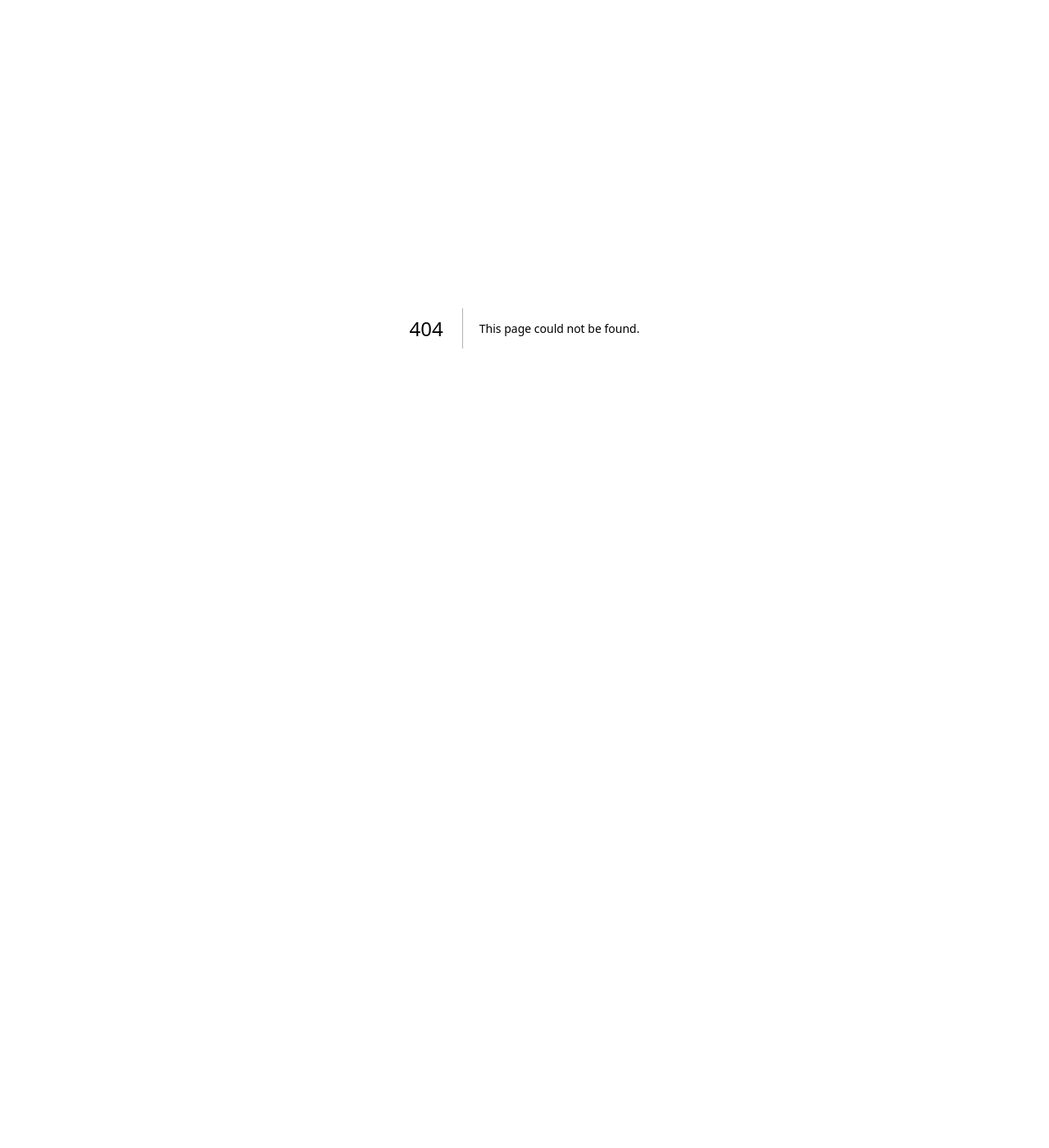
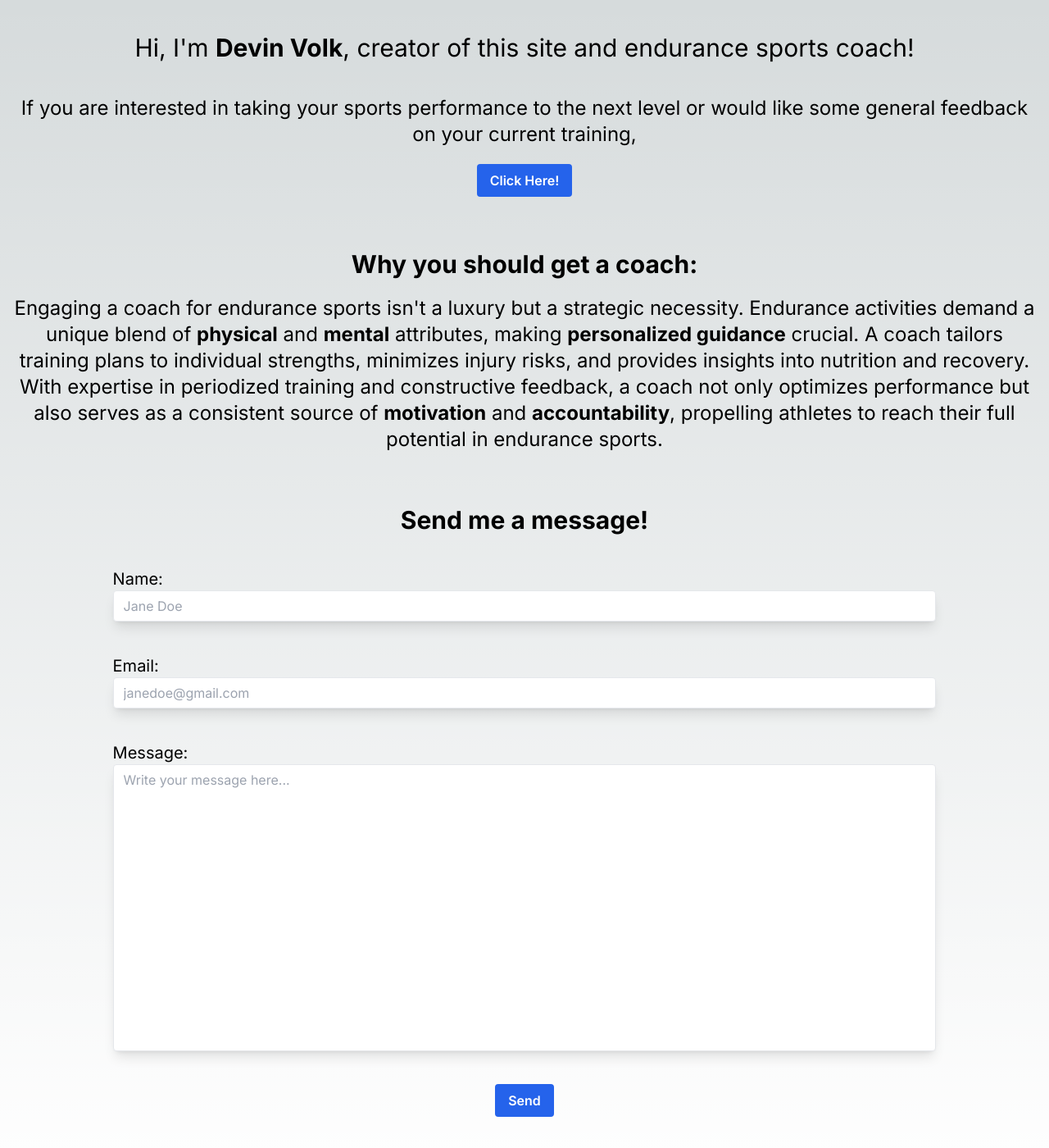
Before and after one commit to devinvolk/threshold_calculator, a Next.js app: page /Coaching in a window 1280 px wide. Before the commit this address had no page. Shown: the top 1400 px of the page at 82% size. Before the commit the page ends 800 px from the top, so only its background shows below. Built offline with nearby package versions, Linux system fonts and the light colour scheme.

Commit message:
added a coaching page, fixed routing, email form layout created

```diff
--- /dev/null
+++ b/app/Coaching/page.js
@@ -0,0 +1,104 @@
+"use client";
+
+import React from "react";
+
+const Coaching = () => {
+  const handleClick = () => {
+    const messageSection = document.getElementById("formTitle");
+    if (messageSection) {
+      messageSection.scrollIntoView({ behavior: "smooth", block: "start" });
+    }
+  };
+
+  const handleSubmit = (e) => {
+    e.preventDefault();
+    alert(
+      "This feature is still in development. Please message @devinvolk on Instagram. Thank you!"
+    );
+  };
+
+  return (
+    <div className="mx-3">
+      <h1 className="text-3xl text-center mt-10">
+        Hi, I'm <span className="font-bold">Devin Volk</span>, creator of this
+        site and endurance sports coach!
+      </h1>
+      <p className="text-2xl text-center mt-10">
+        If you are interested in taking your sports performance to the next
+        level or would like some general feedback on your current training,
+      </p>
+      <div className="flex justify-center mt-5">
+        <button
+          className="bg-blue-600 hover:bg-blue-700 text-white font-semibold py-2 px-4 rounded flex"
+          onClick={handleClick}
+        >
+          Click Here!
+        </button>
+      </div>
+      <h2 className="text-3xl text-center font-bold mt-16">
+        Why you should get a coach:
+      </h2>
+      <p className="text-2xl text-center mt-5">
+        Engaging a coach for endurance sports isn't a luxury but a strategic
+        necessity. Endurance activities demand a unique blend of{" "}
+        <span className="font-bold">physical</span> and{" "}
+        <span className="font-bold">mental</span> attributes, making{" "}
+        <span className="font-bold">personalized guidance</span> crucial. A
+        coach tailors training plans to individual strengths, minimizes injury
+        risks, and provides insights into nutrition and recovery. With expertise
+        in periodized training and constructive feedback, a coach not only
+        optimizes performance but also serves as a consistent source of{" "}
+        <span className="font-bold">motivation</span> and{" "}
+        <span className="font-bold">accountability</span>, propelling athletes
+        to reach their full potential in endurance sports.
+      </p>
+      <h1 className="text-3xl text-center font-bold mt-16" id="formTitle">
+        Send me a message!
+      </h1>
+      <form
+        onSubmit={handleSubmit}
+        className="flex flex-col mt-10 mx-2 md:mx-auto md:w-4/5"
+      >
+        <label htmlFor="name" className="text-xl">
+          Name:
+        </label>
+        <input
+          id="name"
+          type="text"
+          placeholder="Jane Doe"
+          required
+          className="shadow md:shadow-lg appearance-none border rounded py-2 px-3 text-gray-700 leading-tight focus:outline-none focus:shadow-outline"
+        ></input>
+        <label htmlFor="email" className="text-xl mt-10">
+          Email:
+        </label>
+        <input
+          id="email"
+          type="email"
+          placeholder="janedoe@gmail.com"
+          required
+          className="shadow md:shadow-lg appearance-none border rounded py-2 px-3 text-gray-700 leading-tight focus:outline-none focus:shadow-outline"
+        ></input>
+        <label htmlFor="message" className="text-xl mt-10">
+          Message:
+        </label>
+        <input
+          id="message"
+          type="text"
+          placeholder="Write your message here..."
+          className="shadow md:shadow-lg appearance-none border rounded pt-2 pb-80 px-3 text-gray-700 leading-tight focus:outline-none focus:shadow-outline"
+        ></input>
+        <div className="flex justify-center mt-10 mb-20">
+          <button
+            type="submit"
+            className="bg-blue-600 hover:bg-blue-700 text-white font-semibold py-2 px-4 rounded flex"
+          >
+            Send
+          </button>
+        </div>
+      </form>
+    </div>
+  );
+};
+
+export default Coaching;
--- a/components/About.js
+++ b/components/About.js
@@ -1,30 +1,55 @@
-import React from 'react'
+import Link from "next/link";
+import React from "react";
 
 const About = () => {
   return (
-    <div className='mt-5 px-5 md:mt-10'>
-        <h1 className='text-3xl font-bold md:text-5xl text-center'>Why is threshold testing important?</h1>
-        <p className='text-lg mt-2 md:text-2xl md:mt-7 text-center'>
-        Threshold testing plays a pivotal role in triathlon training and performance optimization.
-        Understanding and regularly assessing individual thresholds, such
-        <span className='font-bold capitalize'> critical swim speed (CSS)</span> and
-        <span className='font-bold capitalize'> critical power (CP)</span>,
-        is crucial for tailoring training programs to specific needs.
-        These tests provide valuable insights into an athlete's physiological
-        limits and help identify the intensity at which the body transitions from aerobic to anaerobic metabolism.
-        </p>
-        <p className='text-lg mt-2 md:text-2xl md:mt-7 text-center'>
+    <div className="mt-5 px-5 md:mt-10">
+      <h1 className="text-3xl font-bold md:text-5xl text-center">
+        Why is threshold testing important?
+      </h1>
+      <p className="text-lg mt-2 md:text-2xl md:mt-7 text-center">
+        Threshold testing plays a pivotal role in triathlon training and
+        performance optimization. Understanding and regularly assessing
+        individual thresholds, such
+        <span className="font-bold capitalize">
+          {" "}
+          critical swim speed (CSS)
+        </span>{" "}
+        and
+        <span className="font-bold capitalize"> critical power (CP)</span>, is
+        crucial for tailoring training programs to specific needs. These tests
+        provide valuable insights into an athlete's physiological limits and
+        help identify the intensity at which the body transitions from aerobic
+        to anaerobic metabolism.
+      </p>
+      <p className="text-lg mt-2 md:text-2xl md:mt-7 text-center">
         By pinpointing these thresholds, athletes and coaches can design
-        training zones that enhance <span className='font-bold capitalize'> endurance</span>,
-        <span className='font-bold capitalize'> power</span>, and
-        <span className='font-bold capitalize'> speed </span>
-        while minimizing the risk of <span className='font-bold underline decoration-black'>overtraining</span> and
-        <span className='font-bold underline decoration-black'> injury</span>.
+        training zones that enhance{" "}
+        <span className="font-bold capitalize"> endurance</span>,
+        <span className="font-bold capitalize"> power</span>, and
+        <span className="font-bold capitalize"> speed </span>
+        while minimizing the risk of{" "}
+        <span className="font-bold underline decoration-black">
+          overtraining
+        </span>{" "}
+        and
+        <span className="font-bold underline decoration-black"> injury</span>.
         Ultimately, threshold testing is an indispensable tool for fine-tuning
-        triathlon training strategies, ensuring that athletes reach their peak fitness levels and achieve their competitive goals.
-        </p>
+        triathlon training strategies, ensuring that athletes reach their peak
+        fitness levels and achieve their competitive goals.
+      </p>
+      <h1 className="text-3xl font-bold md:text-5xl text-center md:mt-20 mt-10">
+        Interested in Hiring a Coach?
+      </h1>
+      <div className="flex w-full justify-center mt-5 mb-16 md:mt-7 md:mb-20">
+        <Link href="/Coaching">
+          <button className="bg-blue-600 hover:bg-blue-700 text-white font-semibold py-2 px-4 rounded flex">
+            Click Here!
+          </button>
+        </Link>
+      </div>
     </div>
-  )
-}
+  );
+};
 
-export default About
+export default About;
--- a/components/Navbar.js
+++ b/components/Navbar.js
@@ -4,6 +4,7 @@ import Image from "next/image";
 import React, { useEffect, useState } from "react";
 import { GiHamburgerMenu } from "react-icons/gi";
 import { AiOutlineClose } from 'react-icons/ai';
+import Link from "next/link";
 
 const Navbar = () => {
   const [scrolled, setScrolled] = useState(false);
@@ -45,13 +46,11 @@ const Navbar = () => {
           />
         </div>
         <div className="flex items-center h-full">
-          <h1
-            className={`mr-10 text-2xl font-bold ${
-              scrolled ? "text-black" : " text-white"
-            }`}
-          >
+          <Link href='/Coaching' className={`mr-10 text-2xl font-bold ${
+              scrolled ? "text-black hover:text-gray-700" : " text-white hover:text-gray-400"
+            }`}>
             Coaching
-          </h1>
+          </Link>
         </div>
       </div>
 
@@ -83,8 +82,12 @@ const Navbar = () => {
 
       {/* mobile drop down */}
       {menuOpen && (
-        <div className="absolute flex justify-center items-center h-20 right-0 w-36 bg-white">
-            <h1 className="text-xl font-bold">Coaching</h1>
+        <div className={`absolute flex justify-center items-center h-20 right-0 w-36 ${scrolled ? 'bg-white' : 'bg-black'}`}>
+            <Link href='/Coaching' className={`mr-10 text-2xl font-bold ${
+              scrolled ? "text-black hover:text-gray-700" : " text-white hover:text-gray-400"
+            }`}>
+              Coaching
+            </Link>
         </div>
       )}
     </nav>
--- a/components/Swim.js
+++ b/components/Swim.js
@@ -1,41 +1,51 @@
-import React from 'react'
-import { useState } from 'react';
-import { formatTime, calculateCSS, createPaces, createTableData } from '@/utils/utils';
+import React from "react";
+import { useState } from "react";
+import {
+  formatTime,
+  calculateCSS,
+  createPaces,
+  createTableData,
+} from "@/utils/utils";
 
 const Swim = () => {
   // Data table variables defined
-  const descriptions = ['Easy', 'Steady', 'Moderately Hard', 'Hard', 'Very Hard']
-  const scaler = [1.3, 1.15, 1.14, 1.05, 1.04, 1.03, 1.02, 0.97, 0.96, 0.9]
+  const descriptions = [
+    "Easy",
+    "Steady",
+    "Moderately Hard",
+    "Hard",
+    "Very Hard",
+  ];
+  const scaler = [1.3, 1.15, 1.14, 1.05, 1.04, 1.03, 1.02, 0.97, 0.96, 0.9];
 
-  const [selectedTwoHundredTime, setSelectedTwoHundredTime] = useState('');
-  const [selectedFourHundredTime, setSelectedFourHundredTime] = useState('');
+  const [selectedTwoHundredTime, setSelectedTwoHundredTime] = useState("");
+  const [selectedFourHundredTime, setSelectedFourHundredTime] = useState("");
   const [result, setResult] = useState(null);
   const [tableData, setTableData] = useState(null);
   const [showAlert, setShowAlert] = useState(false);
 
-
   // Logic for generating select option for the form
   const generateTimeOption = (min, max) => {
-    const options = []
+    const options = [];
     for (let i = min; i <= max; i++) {
-      const minutes = String(Math.floor(i/60)).padStart(2, '0')
-      const seconds = String(i % 60).padStart(2, '0')
-      options.push(`${minutes}:${seconds}`)
+      const minutes = String(Math.floor(i / 60)).padStart(2, "0");
+      const seconds = String(i % 60).padStart(2, "0");
+      options.push(`${minutes}:${seconds}`);
     }
-    return options
-  }
+    return options;
+  };
 
-  const twoHundredTimeOptions = generateTimeOption(100, 300)
-  const fourHundredTimeOptions = generateTimeOption(240, 600)
+  const twoHundredTimeOptions = generateTimeOption(100, 300);
+  const fourHundredTimeOptions = generateTimeOption(240, 600);
 
   // Handling changes to the select elements
   const handleTwoHundredChange = (e) => {
-    setSelectedTwoHundredTime(e.target.value)
-  }
+    setSelectedTwoHundredTime(e.target.value);
+  };
 
   const handleFourHundredChange = (e) => {
-    setSelectedFourHundredTime(e.target.value)
-  }
+    setSelectedFourHundredTime(e.target.value);
+  };
 
   // Handle submit logic, data table creation, and error handling
   const handleSubmit = (e) => {
@@ -43,38 +53,46 @@ const Swim = () => {
 
     if (selectedTwoHundredTime && selectedFourHundredTime) {
       try {
-
         // Utility functions for cleaner more concise code
-        const calculatedCSS = calculateCSS(selectedTwoHundredTime, selectedFourHundredTime);
-        const data = createTableData(descriptions, createPaces(calculatedCSS, scaler));
+        const calculatedCSS = calculateCSS(
+          selectedTwoHundredTime,
+          selectedFourHundredTime
+        );
+        const data = createTableData(
+          descriptions,
+          createPaces(calculatedCSS, scaler)
+        );
 
         setResult(formatTime(calculatedCSS));
         setTableData(data);
         setShowAlert(false);
-
       } catch (error) {
         setShowAlert(true);
       }
     } else {
       setShowAlert(true);
     }
-  }
+  };
 
   // Alert onClick logic
   const closeAlert = () => {
-    setShowAlert(false)
-  }
+    setShowAlert(false);
+  };
 
   return (
-    <div className='flex flex-col items-center justify-center'>
-
+    <div className="flex flex-col items-center justify-center">
       {/* Form */}
-      <form onSubmit={handleSubmit} className='w-11/12 md:w-full'>
-          <div className='grid grid-cols-1'>
-            <label htmlFor='200Time' className="capitalize text-lg justify-self-center md:text-2xl">200 Time</label>
+      <form onSubmit={handleSubmit} className="w-11/12 md:w-full">
+        <div className="grid grid-cols-1">
+          <label
+            htmlFor="200Time"
+            className="capitalize text-lg justify-self-center md:text-2xl"
+          >
+            200 Time
+          </label>
           <select
-                id='200Time'
-                name='200Time'
+            id="200Time"
+            name="200Time"
             value={selectedTwoHundredTime}
             onChange={handleTwoHundredChange}
             className="w-11/12 justify-self-center md:w-full md:mx-0 rounded-md border-0 py-2 px-2 md:py-3 md:px-3 text-gray-900 shadow-sm md:shadow-lg ring-1 ring-inset ring-gray-300 focus:ring-2 focus:ring-inset focus:ring-indigo-600 sm:max-w-xs sm:text-sm md:text-lg sm:leading-6"
@@ -86,11 +104,16 @@ const Swim = () => {
             ))}
           </select>
         </div>
-          <div className='mt-4 grid grid-cols-1'>
-            <label htmlFor='400Time' className="capitalize text-lg justify-self-center md:text-2xl">400 Time</label>
+        <div className="mt-4 grid grid-cols-1">
+          <label
+            htmlFor="400Time"
+            className="capitalize text-lg justify-self-center md:text-2xl"
+          >
+            400 Time
+          </label>
           <select
-                id='400Time'
-                name='400Time'
+            id="400Time"
+            name="400Time"
             value={selectedFourHundredTime}
             onChange={handleFourHundredChange}
             className="w-11/12 justify-self-center md:w-full md:mx-0 rounded-md border-0 py-2 px-2 md:py-3 md:px-3 text-gray-900 shadow-sm md:shadow-lg ring-1 ring-inset ring-gray-300 focus:ring-2 focus:ring-inset focus:ring-indigo-600 sm:max-w-xs sm:text-sm md:text-lg sm:leading-6"
@@ -102,8 +125,11 @@ const Swim = () => {
             ))}
           </select>
         </div>
-        <div className='mt-6 flex justify-center'>
-          <button type="submit" className="bg-blue-600 hover:bg-blue-700 text-white font-semibold py-2 px-4 rounded">
+        <div className="mt-6 flex justify-center">
+          <button
+            type="submit"
+            className="bg-blue-600 hover:bg-blue-700 text-white font-semibold py-2 px-4 rounded"
+          >
             Calculate
           </button>
         </div>
@@ -111,10 +137,15 @@ const Swim = () => {
 
       {/* Alert message */}
       {showAlert && (
-        <div className='flex justify-center'>
+        <div className="flex justify-center">
           <div className="w-1/2 flex justify-center bg-red-100 border border-red-400 text-red-700 px-4 py-2 mt-4 rounded">
-            <span>Please input both 200 Time and 400 Time before submitting the form</span>
-            <button onClick={closeAlert} className="float-right text-red-700 font-semibold ml-2">
+            <span>
+              Please input both 200 Time and 400 Time before submitting the form
+            </span>
+            <button
+              onClick={closeAlert}
+              className="float-right text-red-700 font-semibold ml-2"
+            >
               X
             </button>
           </div>
@@ -123,60 +154,74 @@ const Swim = () => {
 
       {/* CSS result and data table for training paces */}
       {result !== null && (
-        <div className='flex flex-col'>
+        <div className="flex flex-col">
           <div className="mt-9 mx-auto">
-            <p className='text-lg md:text-2xl'>Your CSS swim pace is <span className='font-bold'>{result} per 100</span></p>
+            <p className="text-lg md:text-2xl">
+              Your CSS swim pace is{" "}
+              <span className="font-bold">{result} per 100</span>
+            </p>
           </div>
-          <div className='mt-9 col-span-12 mx-auto'>
+          <div className="mt-9 col-span-12 mx-auto">
             <table className="table-auto text-lg md:text-2xl text-gray-400 border-separate space-y-6">
-              <thead className='bg-gray-800 text-gray-500'>
+              <thead className="bg-gray-800 text-gray-500">
                 <tr>
-                  <th className='p-3'>Zone</th>
-                  <th className='p-3'>Description</th>
-                  <th className='p-3'>Pace</th>
+                  <th className="p-3">Zone</th>
+                  <th className="p-3">Description</th>
+                  <th className="p-3">Pace</th>
                 </tr>
               </thead>
               <tbody>
                 {tableData.map((item, index) => {
                   return (
-                <tr key={index} className='bg-gray-800'>
-                      <td className='p-3 text-center'>{item.zone}</td>
-                      <td className='p-3 text-left'>{item.description}</td>
-                      <td className='p-3 text-center'>{item.pace}</td>
+                    <tr key={index} className="bg-gray-800">
+                      <td className="p-3 text-center">{item.zone}</td>
+                      <td className="p-3 text-left">{item.description}</td>
+                      <td className="p-3 text-center">{item.pace}</td>
                     </tr>
-              )})}
+                  );
+                })}
               </tbody>
             </table>
           </div>
         </div>
       )}
-      <div className='mx-5 mt-10'>
-        <h2 className='text-center font-bold text-3xl md:text-4xl'>How to test your Critical Swim Speed:</h2>
-        <p className='text-center text-lg md:text-2xl mt-2'>
-        To conduct a <span className='font-bold'>Critical Swim Speed (CSS)</span> test, begin with a thorough warm-up to ensure your body is prepared for the test.
-        The CSS test involves swimming a series of timed distances, a 400 and a 200,
-        with a rest interval in between. The objective is to swim these distances at a consistent pace,
-        pushing yourself to maintain the fastest sustainable speed. Record the time it takes to complete each distance,
-        and use these times in the calculator above. Your CSS pace represents the pace you should be able to sustain
-        for about a 1500 all out.
+      <div className="mx-5 mt-10">
+        <h2 className="text-center font-bold text-3xl md:text-4xl">
+          How to test your Critical Swim Speed:
+        </h2>
+        <p className="text-center text-lg md:text-2xl mt-2">
+          To conduct a{" "}
+          <span className="font-bold">Critical Swim Speed (CSS)</span> test,
+          begin with a thorough warm-up to ensure your body is prepared for the
+          test. The CSS test involves swimming a series of timed distances, a
+          400 and a 200, with a rest interval in between. The objective is to
+          swim these distances at a consistent pace, pushing yourself to
+          maintain the fastest sustainable speed. Record the time it takes to
+          complete each distance, and use these times in the calculator above.
+          Your CSS pace represents the pace you should be able to sustain for
+          about a 1500 all out.
         </p>
-        <div className='flex flex-col justify-center items-center mt-7'>
-          <h3 className='text-xl md:text-3xl font-bold'>Example set:</h3>
-          <h4 className='text-lg md:text-2xl font-bold mt-4'>Warm Up:</h4>
-          <p className='text-xl mt-2'>500 easy swim</p>
-          <p className='text-lg md:text-xl'>4x50 drill on 15 seconds rest</p>
-          <p className='text-lg md:text-xl'>4x50 build on 15 seconds rest</p>
-          <p className='text-lg md:text-xl text-center'>4x25 400 race pace on 15 seconds rest</p>
-          <h4 className='text-xl md:text-2xl font-bold mt-4'>Main Set:</h4>
-          <p className='text-lg md:text-xl mt-2'>400 all out</p>
-          <p className='text-lg md:text-xl text-center'>5 minutes rest, can include easy swimming</p>
-          <p className='text-lg md:text-xl'>200 all out</p>
-          <h4 className='text-xl md:text-2xl font-bold mt-4'>Cool Down:</h4>
-          <p className='text-lg md:text-xl mt-2'>200-500 choice</p>
+        <div className="flex flex-col justify-center items-center mt-7">
+          <h3 className="text-xl md:text-3xl font-bold">Example set:</h3>
+          <h4 className="text-lg md:text-2xl font-bold mt-4">Warm Up:</h4>
+          <p className="text-xl mt-2">500 easy swim</p>
+          <p className="text-lg md:text-xl">4x50 drill on 15 seconds rest</p>
+          <p className="text-lg md:text-xl">4x50 build on 15 seconds rest</p>
+          <p className="text-lg md:text-xl text-center">
+            4x25 400 race pace on 15 seconds rest
+          </p>
+          <h4 className="text-xl md:text-2xl font-bold mt-4">Main Set:</h4>
+          <p className="text-lg md:text-xl mt-2">400 all out</p>
+          <p className="text-lg md:text-xl text-center">
+            5 minutes rest, can include easy swimming
+          </p>
+          <p className="text-lg md:text-xl">200 all out</p>
+          <h4 className="text-xl md:text-2xl font-bold mt-4">Cool Down:</h4>
+          <p className="text-lg md:text-xl mt-2">200-500 choice</p>
         </div>
       </div>
     </div>
   );
 };
 
-export default Swim
+export default Swim;
```
Lines whose indentation alone changed are shown as unchanged.
